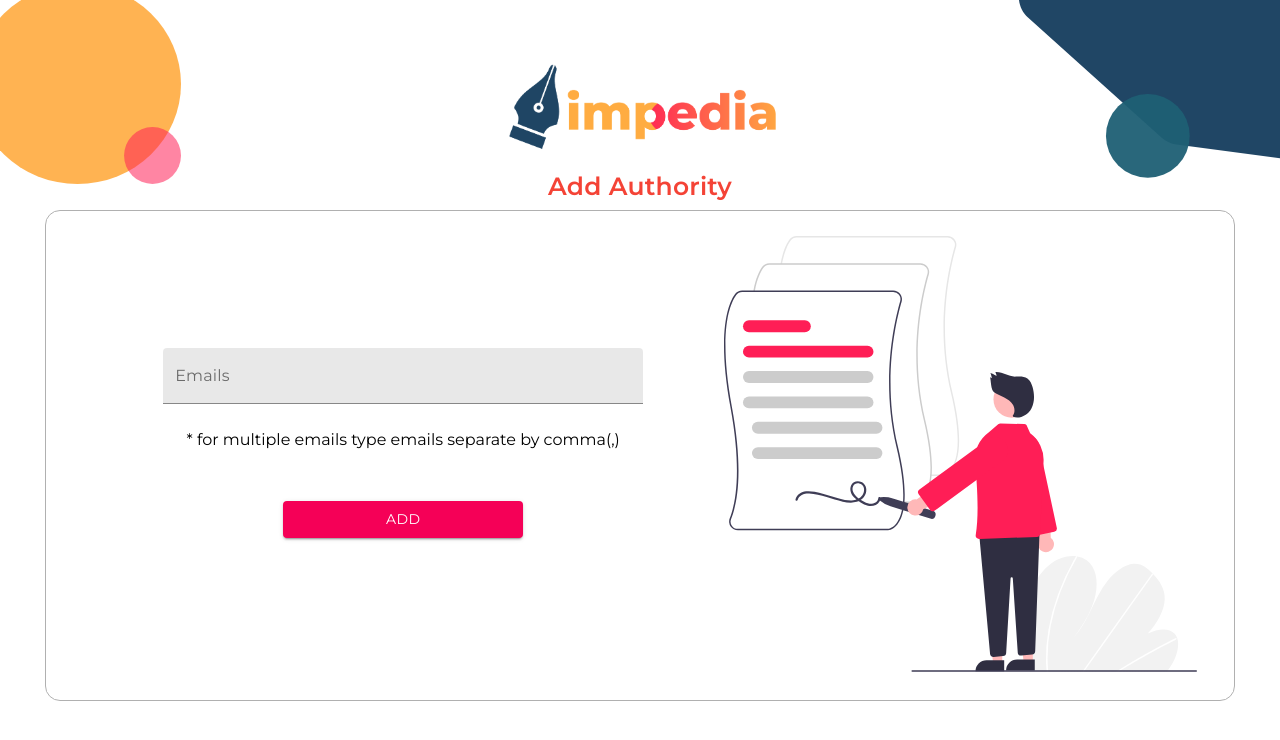
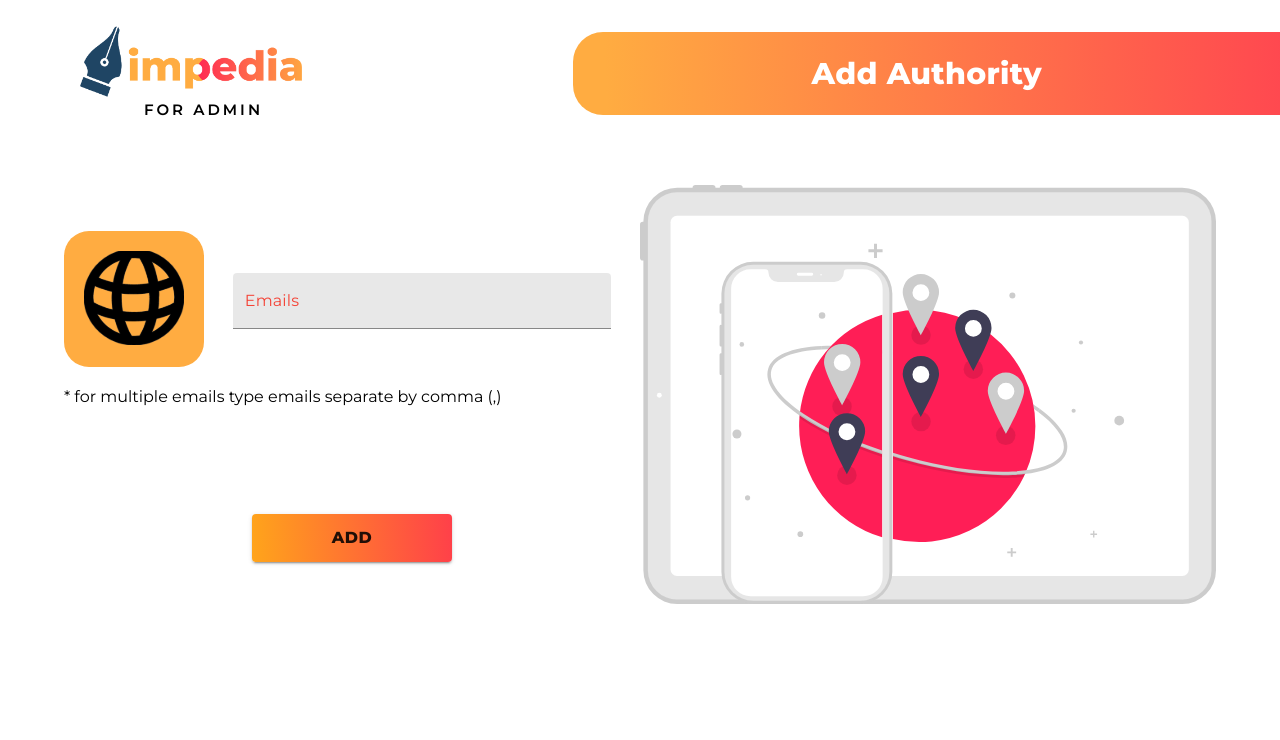
Before and after one commit to garvitchittora/Impedia, a React (Create React App) app in the folder frontend/impedia/: page /admin/AddAuthority in a window 1280 px wide. Shown: the top 740 px of the page. Built offline with nearby package versions, Linux system fonts and the light colour scheme.

Commit message:
addauthority frontend improved

```diff
--- a/frontend/impedia/src/components/Admin/AddAuthority.js
+++ b/frontend/impedia/src/components/Admin/AddAuthority.js
@@ -1,160 +1,123 @@
 import React from 'react';
-import axios from 'axios';
 import {
     makeStyles,
+    Button,
     Typography,
     FormControl,
     InputLabel,
-    Button,
     FilledInput,
 } from '@material-ui/core';
-import back1 from '../../assets/Login/login-1.svg';
-import back2 from '../../assets/Login/login-2.svg';
-import back3 from '../../assets/Login/login-3(2).svg';
+import axios from 'axios';
 import ImpediaLogo from '../../assets/Logo-Impedia.png';
-import LoginSidePic from '../../assets/Login/loginSidePic.svg';
+import DomainPic from '../../assets/Admin/domainPic.svg';
+import domainIcon from '../../assets/Admin/domainIcon.svg';
+
 
 const useStyles = makeStyles(theme => ({
-    loginPage: {
-        position: "absolute",
-        height:"100%",
-        width:"100%",
-        overflowX: "hidden",
+    setDomainPage:{
+        margin: "2% 0"
     },
-    bg1: {
-        position:"absolute",
-        height:"25vh",
-        left:"-2%",
-        top:"-2%",
-        zIndex:"-1",
-        [theme.breakpoints.down("xs")]: {
-            top:"-12%",
-            left:"-15%",
+    topbar:{
+        display:"flex",
+        alignContent:"center",
+        alignItems:"center",
+        [theme.breakpoints.down("xs")]:{
+            flexDirection:"column"
         }
     },
-    bg2:{
-        position:"absolute",
-        right:"0",
-        top:"-5%",
-        height:"35vh",
-        zIndex:"-1",
-        [theme.breakpoints.down("xs")]: {
-            top:"-12%",
-            right:"-10%",
+    logo:{
+        margin:"auto 5%",
+        flex:"40%",
+    },
+    logoSubtext:{
+        marginLeft:"80px",
+        letterSpacing:"3px",
+        fontSize:"15px",
+        fontWeight:"600",
+        marginTop:"-10px"
+    },
+    logoImg:{
+        width: "250px"
+    },
+    heading:{
+        flex:"60%",
+        textAlign:"center",
+        background:" linear-gradient(87.74deg, #FFAC41 4.75%, #FF1E56 140.54%)",
+        padding:"1.5%",
+        borderRadius:"30px 0 0 30px",
+        [theme.breakpoints.down("xs")]:{
+            width:"85%",
+            marginLeft:"auto",
+            marginTop:"10%"
         }
     },
-    bg3:{
-        position:"absolute",
-        left:"0",
-        right:"0",
-        marginLeft:"auto",
-        marginRight:"auto",
-        bottom:"-30%",
-        height:"15vh",
-        zIndex:"-1"
+    headingText:{
+        fontWeight:"800",
+        fontSize:"30px",
+        color:"white",
+        userSelect:"none"
     },
-    logo:{
-        width:"300px"
+    Domainbody:{
+        display:"flex",
+        width:"90%",
+        margin:"5% auto",
+        [theme.breakpoints.down("xs")]:{
+            flexDirection:"column",
+            margin:"15% auto",
+        }
     },
-    loginContainer:{
-        width:"95vw",
-        margin:"5% auto",
+    group:{
+        background:"red"
+    },
+    domainArea:{
+        flex:"50%",
+        display:"flex",
+        flexWrap:"wrap",
+        alignItems:"center"
+    },
+    domainTextArea:{
+        flex:"100%",
         display:"flex",
         alignItems:"center",
-        justifyContent:"center",
-        flexDirection:"column",
-        verticalAlign:"middle",
-        position:"absolute",
-        left:"2.5vw",
-        [theme.breakpoints.down("xs")]: {
-            top:"10vh",
+    },
+    textField:{
+        width: "90%",
+        margin:"auto 5%",
+    },
+    domainIcon:{
+        width:"100px",
+        backgroundColor:"#FFAC41",
+        padding:"20px",
+        borderRadius:"25px",
+        [theme.breakpoints.down("xs")]:{
+           width:"50px"
         }
     },
-    formName: {
-        fontSize: "25px",
+    button:{
+        margin:"auto"
+    },
+    submitButton:{
+        background: "linear-gradient(85.98deg, #FFA41B 0.54%, rgba(255, 30, 86, 0.99) 130.83%)",
+        width:"200px",
+        fontWeight:"800",
+        padding:"5%",
+        fontSize:"16px"
+    },
+    sidePic:{
+        flex:"50%",
         textAlign:"center",
-        padding:"5px 0",
-        fontWeight: "600"
+        [theme.breakpoints.down("xs")]:{
+            margin:"5% auto"
+        }
     },
-    logoStyle:{
-        color: "red",
-        fontSize: "40px",
-        textAlign:"center",
-        fontWeight:"bold",
+    domainPic:{
+        maxWidth:"100%"
     },
-    GridContainerWrapper:{
-        paddingTop:"30px"
+    labelColor:{
+        color:"rgb(244, 67, 54)"
     },
-    formContainer: {
-        display: "flex",
-        flexDirection: "column",
-        justifyContent: "center",
-        alignItems: "center",
-        width: "95vw",
-        maxWidth: "30rem",
-        margin: "auto"
-    },
-    formWrapper: {
-        border: "1px solid #B0B0B0",
-        maxWidth:"1200px",
-        display: "flex",
-        padding: "2% 3%",
-        alignItems: "center",
-        borderRadius: "15px",
-        margin: "0",
-        marginBottom:"30px",
-    },
-    formCover:{
-        flex:"50%"
-    },
-    formInputs: {
-        padding: "10px",
-        width: "100%",
-        maxWidth:"80vw"
-    },
-    fieldInput: {
-        width: "100%"
-    },
-    forgotButton: {
-        width: "15rem",
-        padding: "2%"
-    },
-    passwordInput: {
-        width: "100%"
-    },
-    formButton: {
-        width: "15rem",
-        maxWidth: "90vw",
-        margin: "15% auto"
-    },
-    profileAvatar: {
-        width: theme.spacing(12),
-        height: theme.spacing(12),
-        borderRadius: "100px"
-    },
-    profileInputLabel: {
-        padding: "0px",
-        height: "16px",
-        width: "16px"
-    },
-    profileInputBadge: {
-        cursor: "pointer",
-        fontSize: "16px"
-    },
-    profileInputField: {
-        display: "none"
-    },
-    textCenter:{
-        textAlign:"center",
-    },
-    loginImageContainer:{
-        flex:"35%"
-    },
-    loginImage:{
-        width: "100%",
-        [theme.breakpoints.down("sm")]: {
-            display:"none",
-          }
+    formWrapper:{
+        width:"100%"
     }
 
 }));
@@ -200,27 +163,32 @@ const StudentRegister = () => {
     }
 
     return (
-    <div className={classes.loginPage}>
-            <img src={back1} className={classes.bg1} alt="login-bg-1"/>
-            <img src={back2} className={classes.bg2} alt="login-bg-2"/>
-            <img src={back3} className={classes.bg3} alt="login-bg-3"/>
-
-                <div className={classes.loginContainer}>
-                    <div>
-                        <div className={classes.textCenter}>
-                            <img src={ImpediaLogo} className={classes.logo} alt="impedia-logo" />
+        <>
+            <div className={classes.setDomainPage}>
+                <div className={classes.topbar}>
+                    <div className={classes.logo}>
+                        <img className={classes.logoImg} src={ImpediaLogo} alt="Impedia Logo" />
+                        <Typography className={classes.logoSubtext}>
+                            FOR ADMIN
+                        </Typography>
                     </div>
 
-                            <Typography className={classes.formName} color="error">
+                    <div className={classes.heading}>
+                        <Typography className={classes.headingText}>
                             Add Authority
                         </Typography>
                     </div>
+                </div>
+
+                <div className={classes.Domainbody}>
+                    <div className={classes.domainArea}>
                         <div className={classes.formWrapper}>
-                        <div className={classes.formCover}>
-                            <form className={classes.formContainer} onSubmit={submitFunction}>
-                                <div className={classes.formInputs}>
-                                    <FormControl className={classes.fieldInput} variant="filled">
-                                        <InputLabel htmlFor="email">
+                            <div className={classes.domainTextArea}>
+                                <div className={classes.icon} >
+                                    <img src={domainIcon} alt="doamin" className={classes.domainIcon} />
+                                </div>
+                                <FormControl variant="filled" className={classes.textField}>
+                                    <InputLabel htmlFor="email" className={classes.labelColor}>
                                         Emails
                                     </InputLabel>
 
@@ -231,21 +199,27 @@ const StudentRegister = () => {
                                     />
                                 </FormControl>
                             </div>
-                                <p>* for multiple emails type emails separate by comma(,)</p>
-                                <div >
-                                    <Button className={classes.formButton} variant="contained" color="secondary" type="submit">
-                                        Add
+
+                            <div>
+                                <p>* for multiple emails type emails separate by comma (,)</p>
+                            </div>
+                        </div>
+
+                        <div className={classes.button}>
+                            <Button variant="contained" className={classes.submitButton} onClick={submitFunction}>
+                                ADD
                             </Button>
                         </div>
-                            </form>
                     </div>
-                        <div className={classes.loginImageContainer}>
-                            <img src = {LoginSidePic} alt="login-side" className={classes.loginImage}/>
-                        </div>
+
+
+                    <div className={classes.sidePic}>
+                        <img src={DomainPic} className={classes.domainPic} alt="Set/Update Domain" />
                     </div>
                 </div>
 
             </div>
+        </>
     )
 }
 
```
Lines whose indentation alone changed are shown as unchanged.
